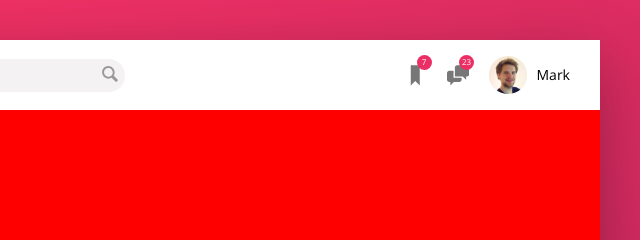
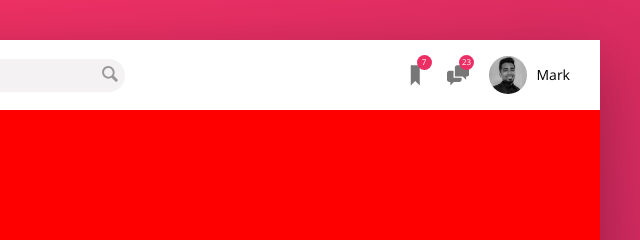
Before and after one commit to markbdsouza/Trillo, a website: page index.html in a window 1280 px wide. Shown: the top 240 px of the page, 640-1280 px from the left. Drawn offline with nearby package versions, Linux system fonts and the light colour scheme.

Commit message:
update pic

```diff
--- a/index.html
+++ b/index.html
@@ -39,7 +39,7 @@
                     <span class="user-nav__notification">23</span>
                 </div>
                 <div class="user-nav__user">
-                    <img src="img/user.jpg" alt="user picture" class="user-nav__user-photo">
+                    <img src="img/user.jpeg" alt="user picture" class="user-nav__user-photo">
                     <span class="user-nav__user-name">Mark</span>
                 </div>
             </nav>
```
Also changed, not shown: img/user.jpeg (added), img/user.jpg (deleted).
